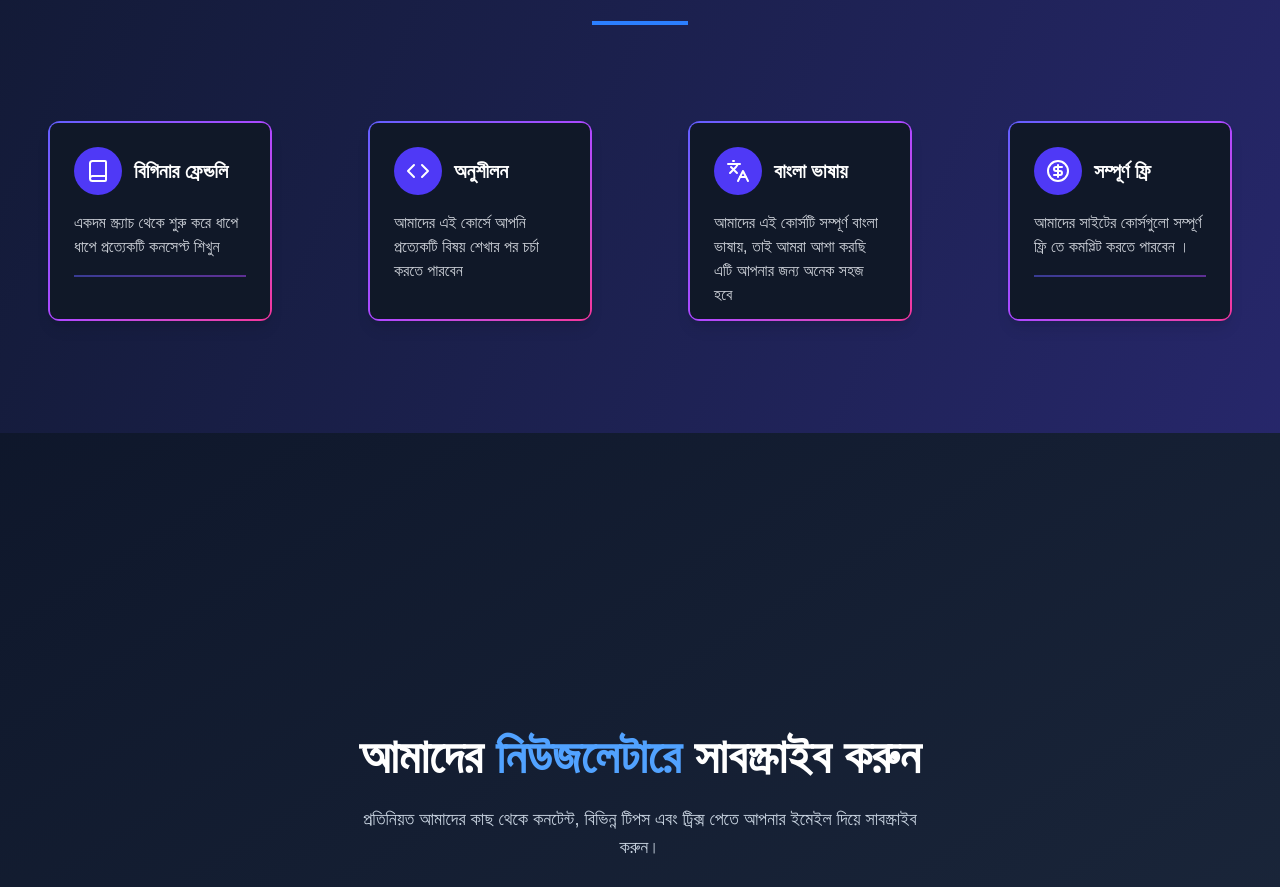
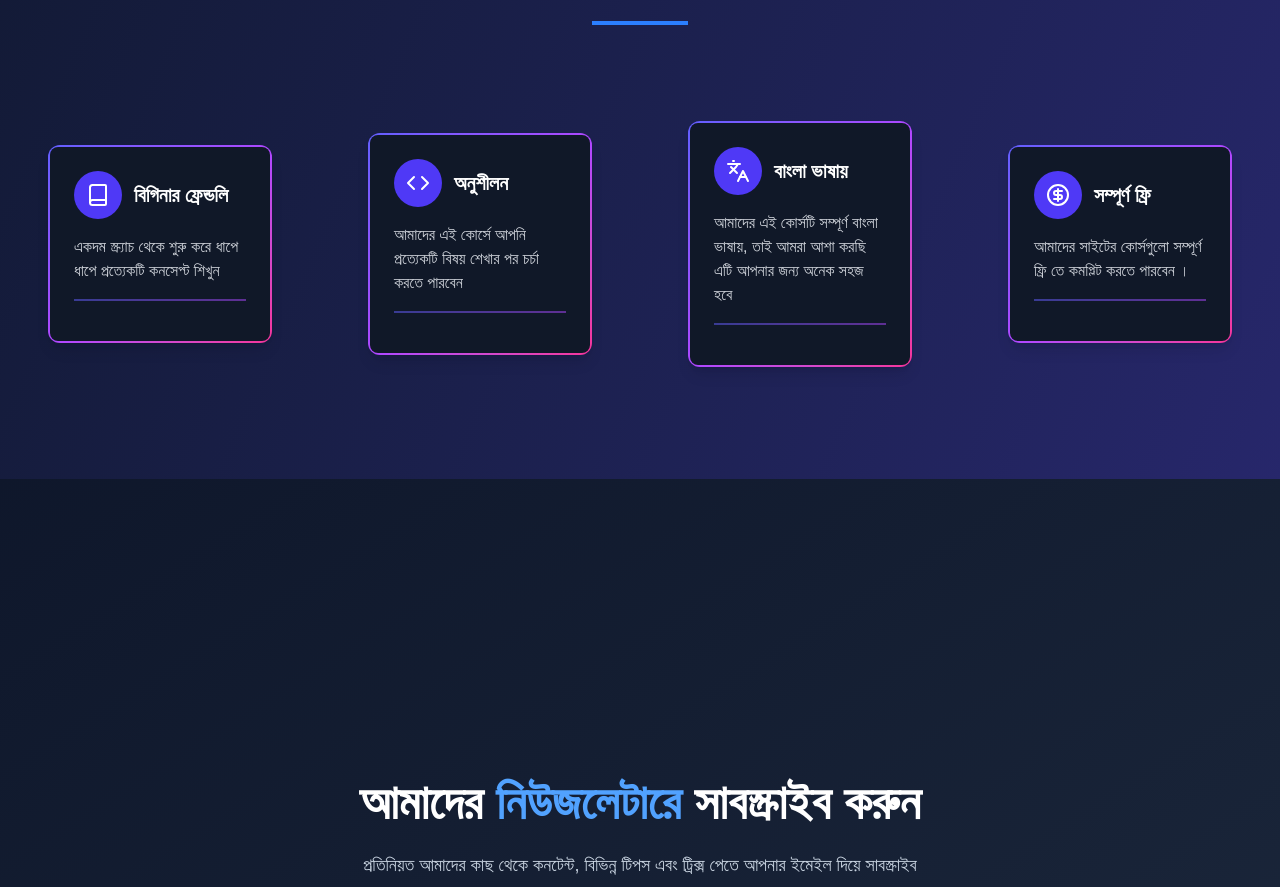
Before and after one commit to misbahulhoq/binarysearch, a Next.js app: page / in a window 1280 px wide. Shown: the part 895-1782 px from the top of the page. Built offline with nearby package versions, Linux system fonts and the light colour scheme; what @ant-design/nextjs-registry would draw is missing.

Commit message:
fixed why choose us section layout

```diff
--- a/src/components/home/FeatureCard.tsx
+++ b/src/components/home/FeatureCard.tsx
@@ -9,7 +9,7 @@ const FeatureCard = ({ props }: { props: Props }) => {
   const { icon, title, description } = props;
   return (
     <div className="flex items-center justify-center p-8 ">
-      <div className="group h-[200px] max-w-72 bg-gradient-to-br from-indigo-500 via-purple-500 to-pink-500 p-0.5 rounded-xl shadow-lg transform transition-all duration-300 hover:scale-105 hover:shadow-xl">
+      <div className="group max-w-80 bg-gradient-to-br from-indigo-500 via-purple-500 to-pink-500 p-0.5 rounded-xl shadow-lg transform transition-all duration-300 hover:scale-105 hover:shadow-xl">
         <div className="bg-gray-900 rounded-lg p-6 h-full flex flex-col overflow-hidden">
           <div className="flex items-center mb-4">
             <div className="h-12 w-12 rounded-full bg-indigo-600 flex items-center justify-center">
--- a/src/components/home/WhyChooseUs.tsx
+++ b/src/components/home/WhyChooseUs.tsx
@@ -76,7 +76,7 @@ const WhyChooseUs = () => {
         </motion.div>
 
         <motion.div
-          className="grid grid-cols-1 sm:grid-cols-2 md:grid-cols-3 lg:grid-cols-4 lg:gap-8"
+          className="grid grid-cols-1 md:grid-cols-2 lg:grid-cols-3 xl:grid-cols-4 lg:gap-8"
           variants={containerVariants}
           initial="hidden"
           animate={isInView ? "visible" : "hidden"}
```
